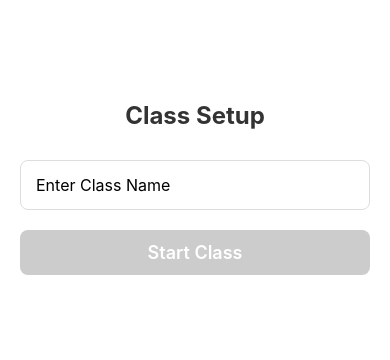
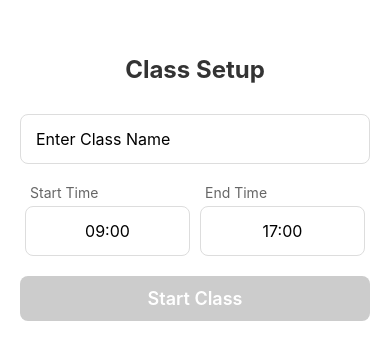
Before and after one commit to jjfcode/CheckInApp, a React Native app: screen /ClassSetup in a window 390 px wide. Shown: the part 234-594 px from the top of the page. Built offline with nearby package versions, Linux system fonts and the light colour scheme.

Commit message:
add time of the class and fix some bugs

```diff
--- a/src/screens/ClassSetupScreen.tsx
+++ b/src/screens/ClassSetupScreen.tsx
@@ -6,6 +6,8 @@ import {
   StyleSheet,
   TouchableOpacity,
   SafeAreaView,
+  Alert,
+  Platform,
 } from 'react-native';
 import { NativeStackNavigationProp } from '@react-navigation/native-stack';
 import AsyncStorage from '@react-native-async-storage/async-storage';
@@ -17,27 +19,38 @@ type Props = {
 
 export const ClassSetupScreen: React.FC<Props> = ({ navigation }) => {
   const [className, setClassName] = useState('');
-
+  const [startTime, setStartTime] = useState('');
+  const [endTime, setEndTime] = useState('');
+  const validateTime = (time: string) => {
+    const timeRegex = /^([0-1]?[0-9]|2[0-3]):[0-5][0-9]$/;
+    return timeRegex.test(time);
+  };
   const handleStartClass = async () => {
-    if (className.trim()) {
     try {
       const currentClass = {
         id: Date.now().toString(),
         name: className.trim(),
-          date: new Date().toISOString(),
+        date: new Date().toISOString().split('T')[0],
+        startTime: startTime || '09:00',
+        endTime: endTime || '17:00',
         attendees: []
       };
+
+      console.log('Saving class:', currentClass); // Debug log
+
       await AsyncStorage.setItem('currentClass', JSON.stringify(currentClass));
+      console.log('Class saved successfully'); // Debug log
+
       navigation.replace('CheckIn');
     } catch (error) {
       console.error('Error saving class:', error);
-      }
+      Alert.alert('Error', 'Failed to save class information');
     }
   };
 
-  return (
-    <SafeAreaView style={styles.container}>
+  return (    <SafeAreaView style={styles.container}>
       <View style={styles.content}>
+        <View style={styles.formContainer}>
           <Text style={styles.title}>Class Setup</Text>
           <TextInput
             style={styles.input}
@@ -46,7 +59,42 @@ export const ClassSetupScreen: React.FC<Props> = ({ navigation }) => {
             onChangeText={setClassName}
             autoCapitalize="words"
           />
-        <TouchableOpacity
+
+          <View style={styles.timeContainer}>
+            <View style={styles.timeInput}>
+              <Text style={styles.label}>Start Time</Text>
+              <TextInput
+                style={[styles.input, styles.timeField]}
+                placeholder="09:00"
+                value={startTime}
+                onChangeText={setStartTime}
+                keyboardType={Platform.OS === 'ios' ? 'numbers-and-punctuation' : 'default'}
+                maxLength={5}
+                onBlur={() => {
+                  if (startTime.length === 4 && !startTime.includes(':')) {
+                    setStartTime(startTime.slice(0, 2) + ':' + startTime.slice(2));
+                  }
+                }}
+              />
+            </View>
+
+            <View style={styles.timeInput}>
+              <Text style={styles.label}>End Time</Text>
+              <TextInput
+                style={[styles.input, styles.timeField]}
+                placeholder="17:00"
+                value={endTime}
+                onChangeText={setEndTime}
+                keyboardType={Platform.OS === 'ios' ? 'numbers-and-punctuation' : 'default'}
+                maxLength={5}
+                onBlur={() => {
+                  if (endTime.length === 4 && !endTime.includes(':')) {
+                    setEndTime(endTime.slice(0, 2) + ':' + endTime.slice(2));
+                  }
+                }}
+              />
+            </View>
+          </View>          <TouchableOpacity
             style={[
               styles.button,
               !className.trim() && styles.buttonDisabled
@@ -56,6 +104,7 @@ export const ClassSetupScreen: React.FC<Props> = ({ navigation }) => {
           >
             <Text style={styles.buttonText}>Start Class</Text>
           </TouchableOpacity>
+        </View>
       </View>
     </SafeAreaView>
   );
@@ -72,11 +121,16 @@ const styles = StyleSheet.create({
     alignItems: 'center',
     justifyContent: 'center',
   },
+  formContainer: {
+    width: '100%',
+    maxWidth: 400,
+  },
   title: {
     fontSize: 24,
     fontWeight: 'bold',
     marginBottom: 30,
     color: '#333',
+    textAlign: 'center',
   },
   input: {
     width: '100%',
@@ -87,6 +141,26 @@ const styles = StyleSheet.create({
     paddingHorizontal: 15,
     marginBottom: 20,
     fontSize: 16,
+  },
+  timeContainer: {
+    flexDirection: 'row',
+    justifyContent: 'space-between',
+    width: '100%',
+    marginBottom: 20,
+  },
+  timeInput: {
+    flex: 1,
+    marginHorizontal: 5,
+  },
+  label: {
+    fontSize: 14,
+    color: '#666',
+    marginBottom: 5,
+    marginLeft: 5,
+  },
+  timeField: {
+    textAlign: 'center',
+    marginBottom: 0,
   },
   button: {
     backgroundColor: '#007AFF',
--- a/src/types/index.ts
+++ b/src/types/index.ts
@@ -13,5 +13,7 @@ export interface Class {
     id: string;
     name: string;
     date: string;
+    startTime: string;
+    endTime: string;
     attendees: Attendee[];
 }
```
Lines whose indentation alone changed are shown as unchanged.
